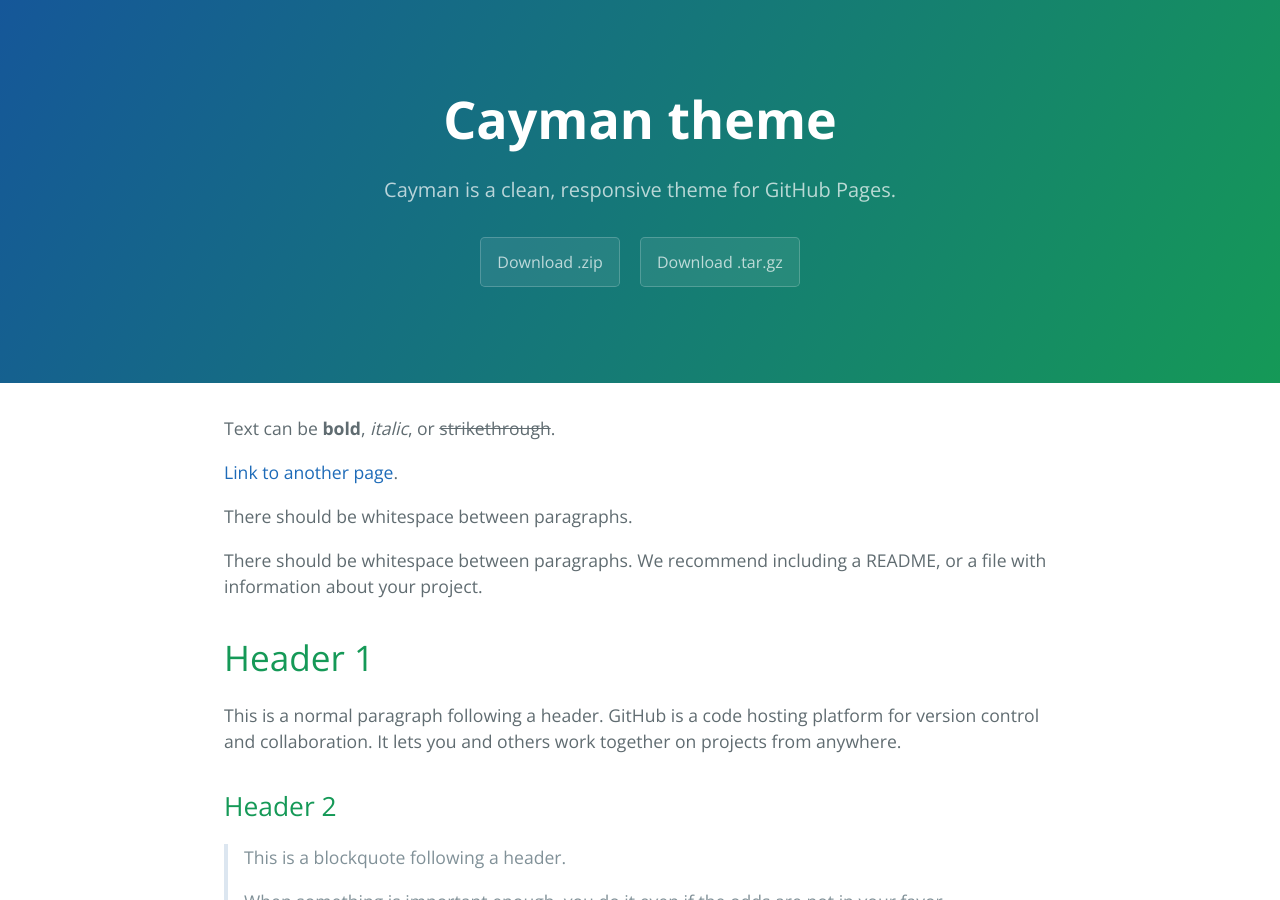
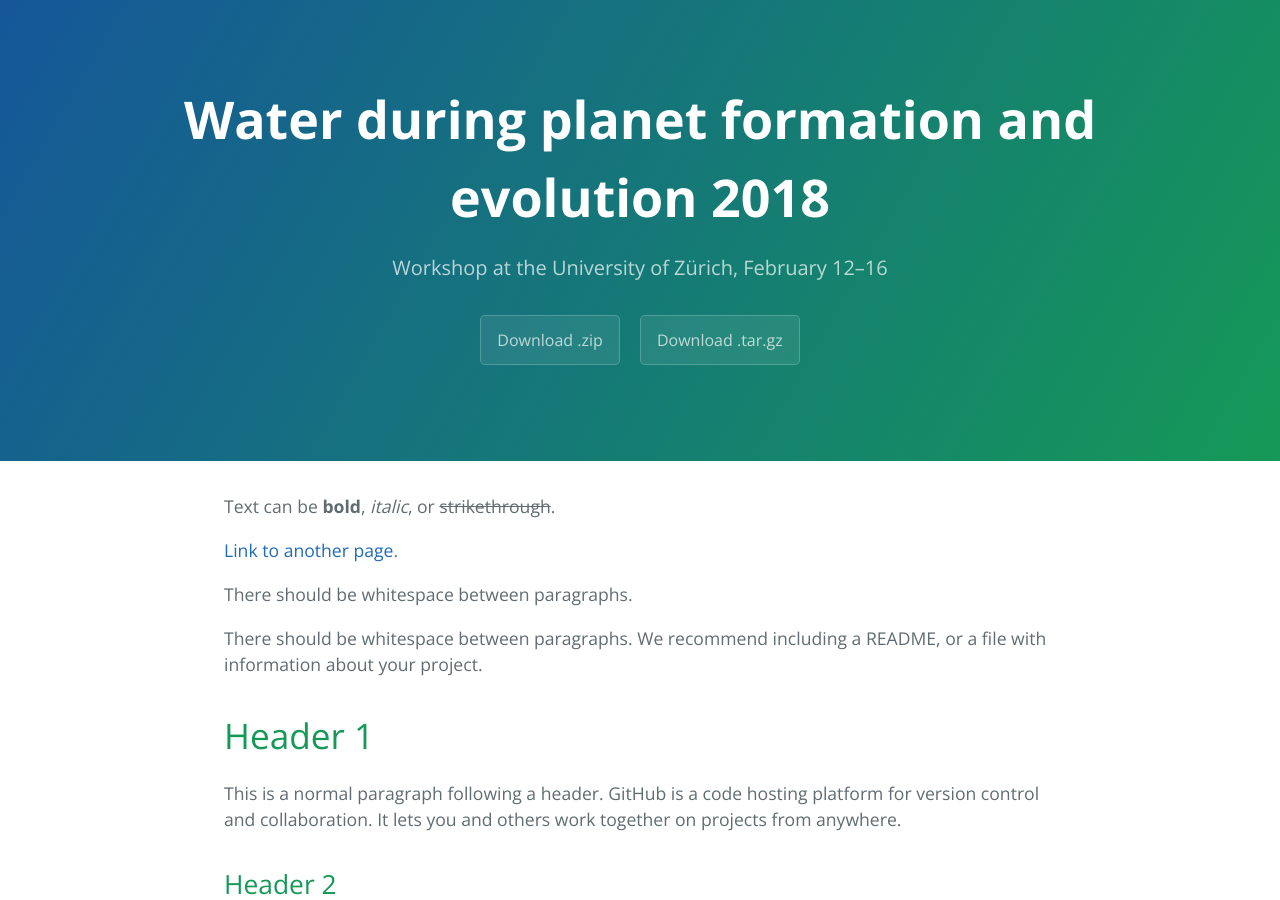
Before and after one commit to waterzurich/waterzurich.github.io, a Jekyll site: the page built from index.md, in a window 1280 px wide and 900 px high. Built offline with Jekyll 4.4.1, drawn with Linux system fonts in a browser that asks for light colours.

Commit message:
Updated site name

```diff
--- a/_config.yml
+++ b/_config.yml
@@ -1,5 +1,5 @@
-title: Cayman theme
-description: Cayman is a clean, responsive theme for GitHub Pages.
+title: Water during planet formation and evolution 2018
+description: Workshop at the University of Zürich, February 12–16
 show_downloads: true
-google_analytics:
+google_analytics: UA-102481343-1
 theme: jekyll-theme-cayman
```
